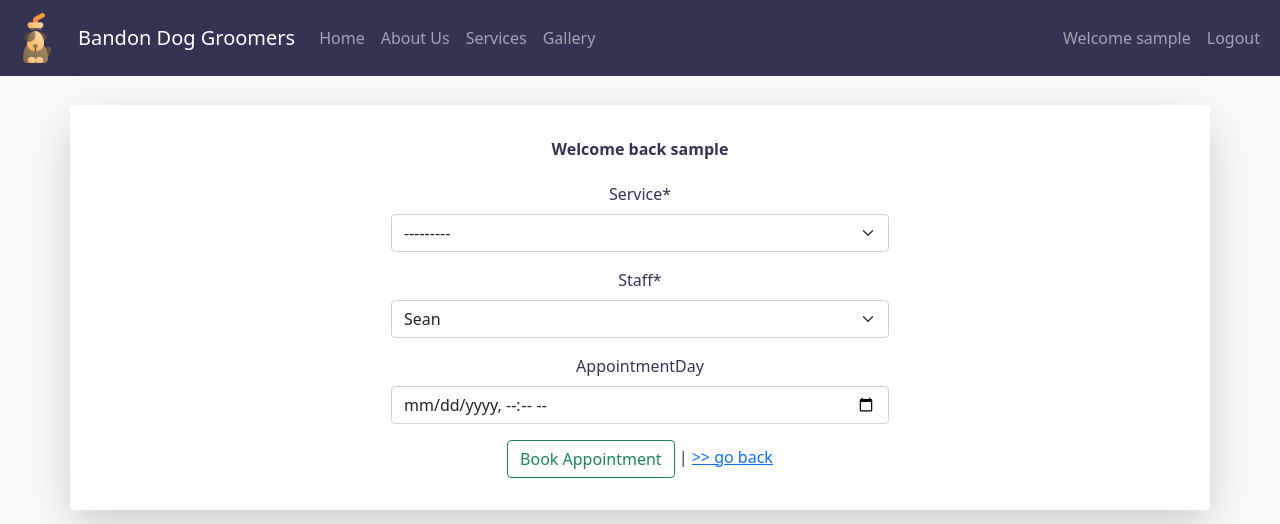
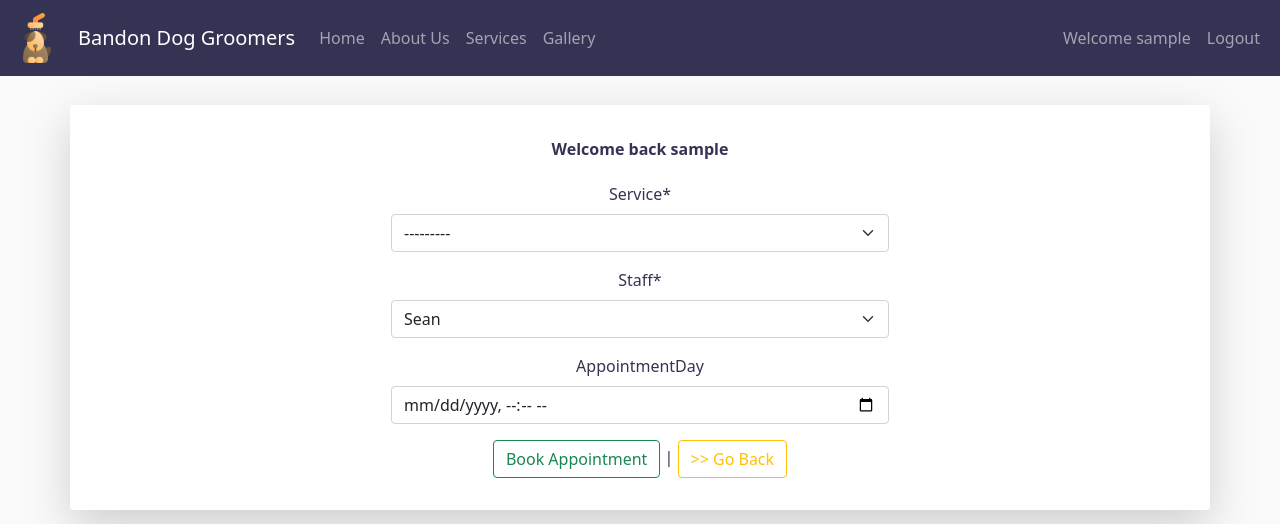
Before and after one commit to petermcloughlin/DjangoDogGroomers, a Django app: page /booking/ in a window 1280 px wide. Shown: the top 524 px of the page. Run offline with Django 4.2, Linux system fonts and the light colour scheme; the visitor is signed in with stand-in values (Sample User, id 1); some libraries are stand-ins or nearby versions.

Commit message:
Add Go Back buttons to Update Booking and Booking pages

```diff
--- a/booking/templates/booking/booking.html
+++ b/booking/templates/booking/booking.html
@@ -17,7 +17,7 @@
           <button id="submitButton" type="submit"
             class="btn btn-signup btn-outline-success">Book Appointment</button>
            |
-           <a href="{% url 'profile' %}"> >> go back</a>
+           <a href="{% url 'profile' %}" class="btn btn-outline-warning" type="button"> >> Go Back</a>
         </form>
         {% else %}
         <p>Log in to make an appointment with us.</p>
--- a/booking/templates/booking/edit.html
+++ b/booking/templates/booking/edit.html
@@ -16,6 +16,8 @@
           {% csrf_token %}
           <button id="submitButton" type="submit"
             class="btn btn-signup btn-outline-success">Update Appointment</button>
+            |
+           <a href="{% url 'profile' %}" class="btn btn-outline-warning" type="button"> >> Go Back</a>
         </form>
         {% else %}
         <p>Log in to make an appointment with us.</p>
```
